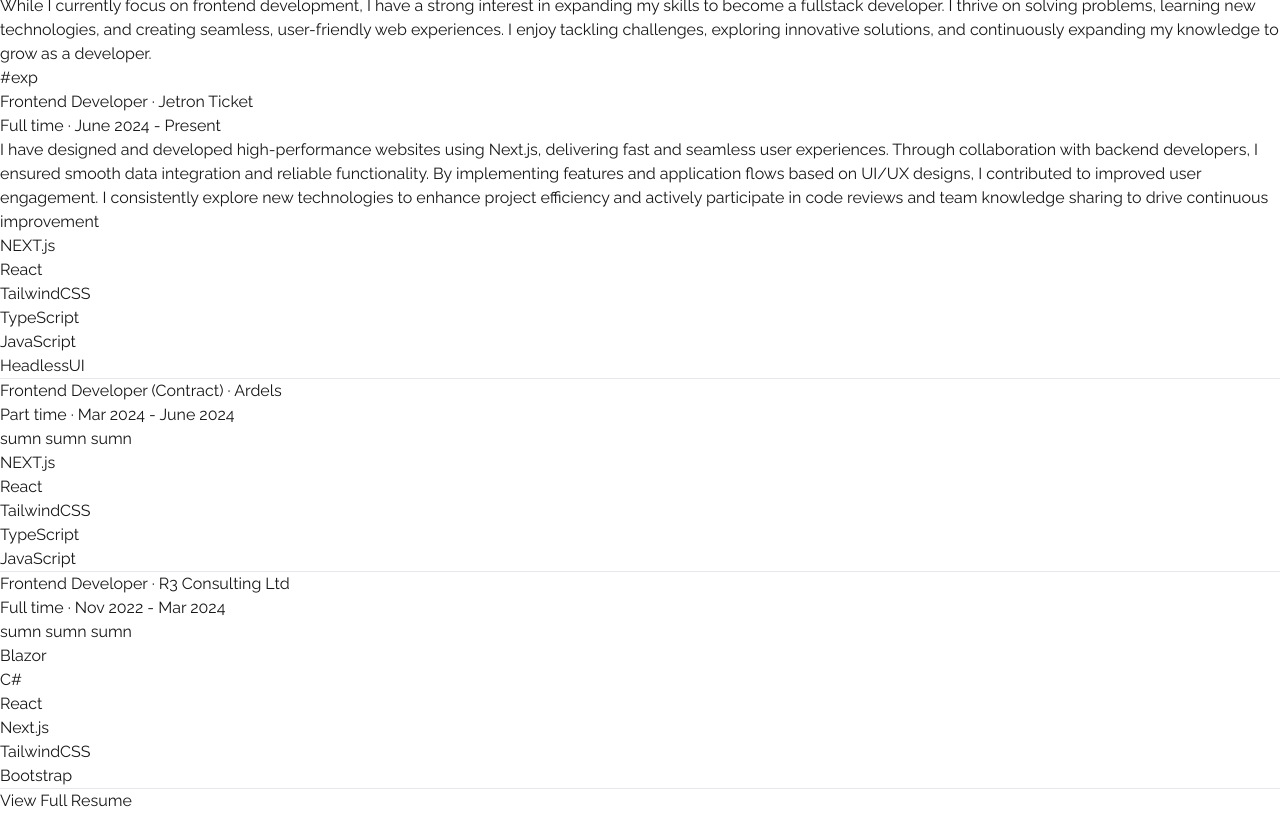
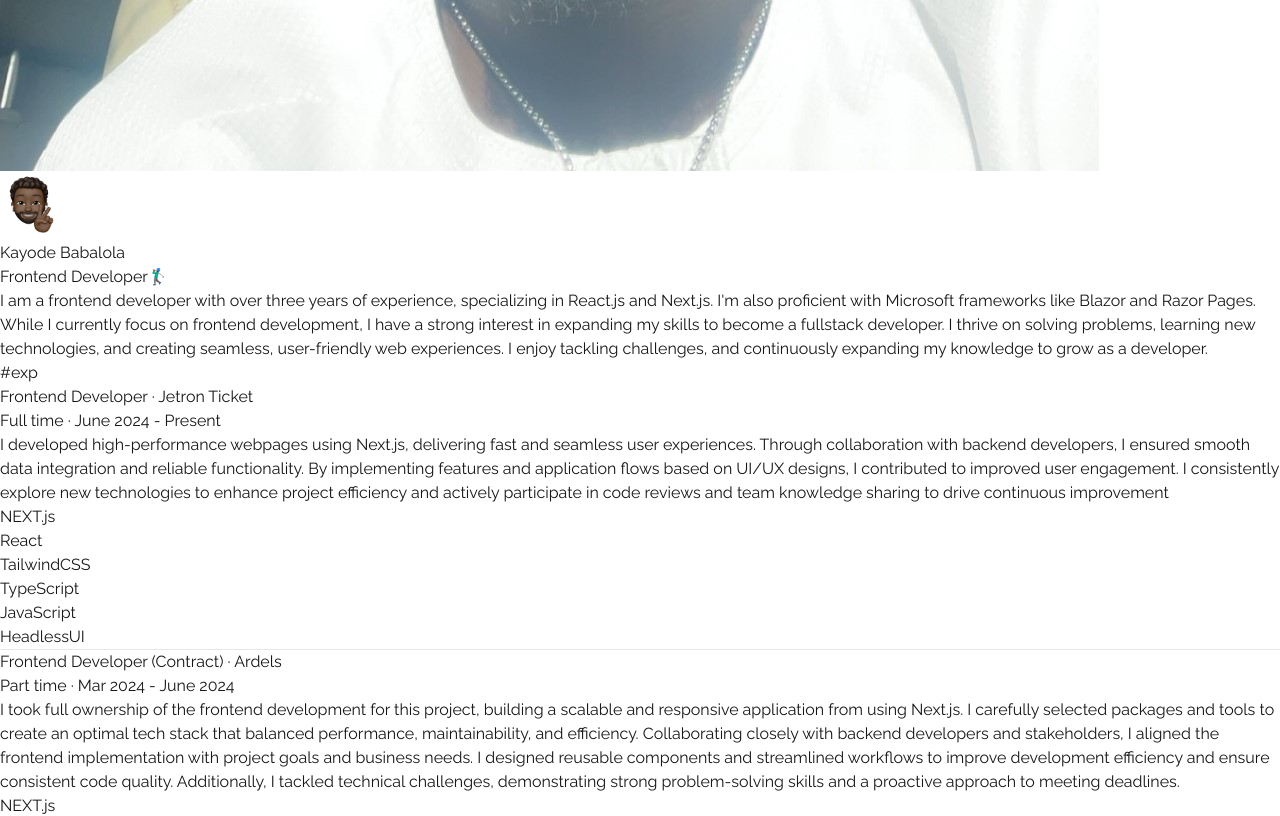
Before and after one commit to kayode-dev/portfolio-v2, a Next.js app: page / in a window 1280 px wide. Shown: the part 1420-2236 px from the top of the page. Built offline with nearby package versions, Linux system fonts and the light colour scheme.

Commit message:
Refactor navbar and project components, update project descriptions, and remove unused experience list component

```diff
--- a/src/app/components/experience/experience-list.tsx
+++ b/src/app/components/experience-list.tsx
@@ -19,7 +19,7 @@
         <p className="uppercase text-neutral-400 text-sm">
           {props.employmentType} · {props.startDate} - {props.endDate}
         </p>
-        <p>{props.description}</p>
+        <p className="leading-relaxed md:text-lg">{props.description}</p>
 
         <div className="flex flex-wrap gap-2">
           {props.stacks.map((stack) => (
@@ -39,7 +39,7 @@
     endDate: "Present",
     employmentType: "Full time",
     description:
-      "I have designed and developed high-performance websites using Next.js, delivering fast and seamless user experiences. Through collaboration with backend developers, I ensured smooth data integration and reliable functionality. By implementing features and application flows based on UI/UX designs, I contributed to improved user engagement. I consistently explore new technologies to enhance project efficiency and actively participate in code reviews and team knowledge sharing to drive continuous improvement",
+      "I developed high-performance webpages using Next.js, delivering fast and seamless user experiences. Through collaboration with backend developers, I ensured smooth data integration and reliable functionality. By implementing features and application flows based on UI/UX designs, I contributed to improved user engagement. I consistently explore new technologies to enhance project efficiency and actively participate in code reviews and team knowledge sharing to drive continuous improvement",
     link: "sumn",
     stacks: [
       "NEXT.js",
@@ -56,7 +56,8 @@
     startDate: "Mar 2024",
     endDate: "June 2024",
     employmentType: "Part time",
-    description: "sumn sumn sumn",
+    description:
+      "I took full ownership of the frontend development for this project, building a scalable and responsive application from using Next.js. I carefully selected packages and tools to create an optimal tech stack that balanced performance, maintainability, and efficiency. Collaborating closely with backend developers and stakeholders, I aligned the frontend implementation with project goals and business needs. I designed reusable components and streamlined workflows to improve development efficiency and ensure consistent code quality. Additionally, I tackled technical challenges, demonstrating strong problem-solving skills and a proactive approach to meeting deadlines.",
     link: "sumn",
     stacks: ["NEXT.js", "React", "TailwindCSS", "TypeScript", "JavaScript"],
   },
@@ -66,7 +67,8 @@
     startDate: "Nov 2022",
     endDate: "Mar 2024",
     employmentType: "Full time",
-    description: "sumn sumn sumn",
+    description:
+      "I collaborated with cross-functional teams to develop workflows and scripts using Next.js, Blazor WASM, and Minimal API. I provided technical support to clients, handling system updates and addressing inquiries efficiently. I engineered an in-house product using Blazor, Entra ID, and Minimal API to streamline processing client complaints and requests, significantly improving client satisfaction. Additionally, I created automation scripts for backup and restore processes in company products using JavaScript, enabling faster resolution of client issues.",
     link: "sumn",
     stacks: ["Blazor", "C#", "React", "Next.js", "TailwindCSS", "Bootstrap"],
   },
@@ -80,7 +82,11 @@
           <ExperienceCard key={experience.companyName} {...experience} />
         ))}
       </div>
-      <Link href="" className="flex items-center text-neutral-500 text-lg">
+      <Link
+        href="https://docs.google.com/document/d/1lpm_fKDfbpaVqLn2wSG3UJ491TFyDZKoHFzKEQH7KPs/edit?usp=sharing"
+        target="_blank"
+        className="flex items-center text-neutral-500 text-lg"
+      >
         View Full Resume <ArrowUpRight />
       </Link>
     </div>
--- a/src/app/components/navbar.tsx
+++ b/src/app/components/navbar.tsx
@@ -3,7 +3,6 @@
 import Image from "next/image";
 import Link from "next/link";
 import navImage from "../assets/memojilightbulb.png";
-import { Menu } from "lucide-react";
 
 const SECTIONS = [
   { name: "#exp", location: "#exp" },
@@ -17,19 +16,18 @@
         <Image
           src={navImage}
           alt="kayode's memoji with a laptop"
-          width={70}
-          height={70}
+          className="h-16 w-16 hidden md:block"
           placeholder="blur"
         />
       </Link>
-      <ul className="items-center gap-4 min-h-full hidden md:flex">
+      <ul className="items-center gap-4 min-h-full flex">
         {SECTIONS.map((section) => (
           <SectionPointers key={section.name} {...section} />
         ))}
       </ul>
-      <button className="size-10 bg-neutral-800/50 flex justify-center rounded-md items-center md:hidden">
+      {/* <button className="size-10 bg-neutral-800/50 flex justify-center rounded-md items-center md:hidden">
         <Menu />
-      </button>
+      </button> */}
       {/* <MobileMenu SECTIONS={SECTIONS} /> */}
     </div>
   );
--- a/src/app/components/project-list.tsx
+++ b/src/app/components/project-list.tsx
@@ -2,16 +2,16 @@
 import Image from "next/image";
 import rundwn from "@/app/assets/projects/rundwn.png";
 import xno from "@/app/assets/projects/xno.png";
-import { StackPill } from "./experience/experience-list";
+import { StackPill } from "./experience-list";
 import Link from "next/link";
 import { Github } from "lucide-react";
 const ProjectCard = ({ ...props }: ProjectProps) => {
   return (
-    <div className="flex flex-col md:flex-row gap-5 w-full p-4 rounded-lg">
+    <div className="flex flex-col md:flex-row gap-5 w-full items-center p-4 rounded-lg">
       <Image
         src={props.image}
         alt=""
-        className="md:w-52 rounded-lg object-cover"
+        className="md:w-1/4 md:h-max rounded-lg object-cover"
         placeholder="blur"
       />
       <div className="space-y-4  w-full">
@@ -38,7 +38,8 @@
 const PROJECTS: ProjectProps[] = [
   {
     title: "Rundwn",
-    description: "Sum  Sumn",
+    description:
+      "Rundwn is a web app that uses the Spotify API to provide on-demand insights into users' listening habits. It highlights top artists and activity over the past month, six months, and year, offering a seamless and interactive experience inspired by Spotify Wrapped.",
     image: rundwn,
     liveUrl: "https://sumn.com",
     githubUrl: "https://sumn.com",
@@ -46,7 +47,8 @@
   },
   {
     title: "Tic-Tac-Toe",
-    description: "Sum  Sumn",
+    description:
+      "A multiplayer Tic-Tac-Toe game that tracks grid locations using a two-dimensional array and evaluates win conditions with a predefined array of possible combinations. The winner is displayed via the browser's alert system",
     image: xno,
     liveUrl: "https://sumn.com",
     githubUrl: "https://sumn.com",
@@ -54,7 +56,8 @@
   },
   {
     title: "KayGpt",
-    description: "Sum  Sumn",
+    description:
+      "An AI-powered chatbot built with the ChatGPT-3.5 Turbo API and Google Gemini's API to handle prompts and generate images. This project highlights the capabilities of both AI models, showcasing how prompt structure influences responses and outputs.",
     image: rundwn,
     liveUrl: "https://sumn.com",
     githubUrl: "https://sumn.com",
--- a/src/app/page.tsx
+++ b/src/app/page.tsx
@@ -2,17 +2,18 @@
 import Image from "next/image";
 import sideheroImage from "../app/assets/memojipeace.png";
 import kayode from "../app/assets/kayode.jpg";
-import { ExperienceList } from "./components/experience/experience-list";
+import { ExperienceList } from "./components/experience-list";
 import { ProjectList } from "./components/project-list";
 import Link from "next/link";
+import { ArrowUpRight } from "lucide-react";
 
 export default function Home() {
   return (
-    <div className="w-full md:mt-8">
+    <div className="w-full mt-8">
       <div className="space-y-20 w-full">
         <div className="flex flex-col w-full items-center gap-10 md:flex-row-reverse justify-between">
           <div className="relative">
-            <div className="size-52 min-w-52 rounded-full border-4 border-sky-400 p-1 overflow-hidden">
+            <div className="size-52 min-w-52 rounded-full border-2 border-sky-400 p-1 overflow-hidden">
               <Image
                 src={kayode}
                 alt="Kayode Babalola"
@@ -32,16 +33,16 @@
           <div className="space-y-2">
             <h2 className="text-3xl md:text-5xl font-bold">Kayode Babalola</h2>
             <p className="md:text-xl text-neutral-400">Frontend Developer🏌🏾‍♂️</p>
-            <p className="text-base md:text-balance md:text-lg">
+            <p className="md:text-balance md:text-lg">
               I am a frontend developer with over three years of experience,
-              specializing in React.js and Next.js. I’m also proficient with
-              Microsoft frameworks like Blazor and Razor Pages. While I
+              specializing in React.js and Next.js. I&apos;m also proficient
+              with Microsoft frameworks like Blazor and Razor Pages. While I
               currently focus on frontend development, I have a strong interest
               in expanding my skills to become a fullstack developer. I thrive
               on solving problems, learning new technologies, and creating
               seamless, user-friendly web experiences. I enjoy tackling
-              challenges, exploring innovative solutions, and continuously
-              expanding my knowledge to grow as a developer.
+              challenges, and continuously expanding my knowledge to grow as a
+              developer.
             </p>
           </div>
         </div>
@@ -52,9 +53,32 @@
           <ProjectList />
         </LayoutSection>
         <LayoutSection id="contact" title="#contact">
-          <Link href={"mailto:babalolakayode44@gmail.com"}>
-            babalolakayode44@gmail.com
-          </Link>
+          <div className="flex flex-col gap-4 md:gap-8 text-neutral-400 text-lg md:text-xl">
+            <Link
+              href="mailto:babalolakayode44@gmail.com"
+              target="_blank"
+              className="flex items-center gap-2 underline-offset-4 underline"
+            >
+              <ArrowUpRight />
+              babalolakayode44@gmail.com
+            </Link>
+            <Link
+              href="https://calendly.com/babalolakayode44/coffee-chat"
+              target="_blank"
+              className="flex items-center gap-2 underline-offset-4 underline"
+            >
+              <ArrowUpRight />
+              Coffee Chat
+            </Link>
+            <Link
+              href="https://www.linkedin.com/in/kayodedev/"
+              target="_blank"
+              className="flex items-center gap-2 underline-offset-4 underline"
+            >
+              <ArrowUpRight />
+              Connect with me on LinkedIn
+            </Link>
+          </div>
         </LayoutSection>
         <LayoutSection id="listening" title="now listening...">
           <iframe
```
